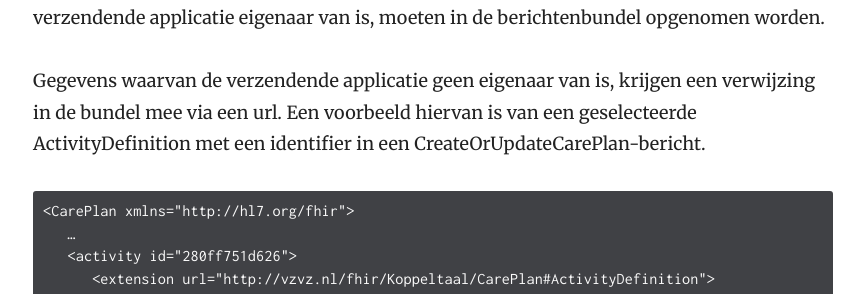
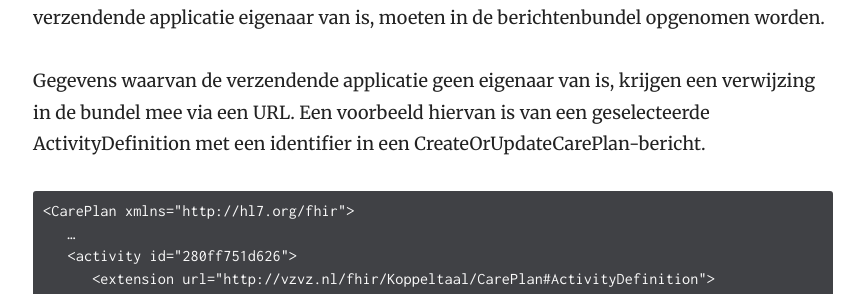
Before and after one commit to Koppeltaal/Koppeltaal-Documentation, a Jekyll site: the page built from technologie-architectuur.md, in a window 1280 px wide and 900 px high, scrolled down 6814 px. Shown: the part 191-485 px from the top of the window, without its empty margins (357-1221 px from the left). Built offline with Jekyll 4.4.1, drawn with Linux system fonts in a browser that asks for light colours; our own code applies the rules of GitHub Pages for plain Markdown files; some of the changed text lies outside the part shown.

Commit message:
GitBook: [master] one page modified

````diff
--- a/technologie-architectuur.md
+++ b/technologie-architectuur.md
@@ -166,7 +166,7 @@ MessageHeader van CreateOrUpdateCarePlan
 
 Elk bericht dat tussen applicaties wordt uitgewisseld moet op zichzelf staan \(self-contained\), er wordt niet verwezen naar externe bronnen. De reden van dit uitgangspunt is dat nieuwe aangesloten applicaties altijd up-to-date zijn met de gegevensuitwisseling en dat er geen kopieën van gegevens opgeslagen worden. Alle gegevens waarvan de verzendende applicatie eigenaar van is, moeten in de berichtenbundel opgenomen worden.
 
-Gegevens waarvan de verzendende applicatie geen eigenaar van is, krijgen een verwijzing in de bundel mee via een url. Een voorbeeld hiervan is van een geselecteerde ActivityDefinition met een identifier in een CreateOrUpdateCarePlan-bericht.
+Gegevens waarvan de verzendende applicatie geen eigenaar van is, krijgen een verwijzing in de bundel mee via een URL. Een voorbeeld hiervan is van een geselecteerde ActivityDefinition met een identifier in een CreateOrUpdateCarePlan-bericht.
 
 ```text
 <CarePlan xmlns="http://hl7.org/fhir">
@@ -267,7 +267,7 @@ Aan elke resource \(gegevensbron\) wordt een unieke FHIR-basis URL toegewezen, w
 >
 > **POST** [https://vzvz.nl/fhir/Koppeltaal/**Other**/ActivityDefinition:6720](https://vzvz.nl/fhir/Koppeltaal/Other/ActivityDefinition:6720)
 
-URL opbouw
+URL opbouw.
 
 URL’s moeten voldoen aan RFC3986 sectie 6 appendix A.
 
````
